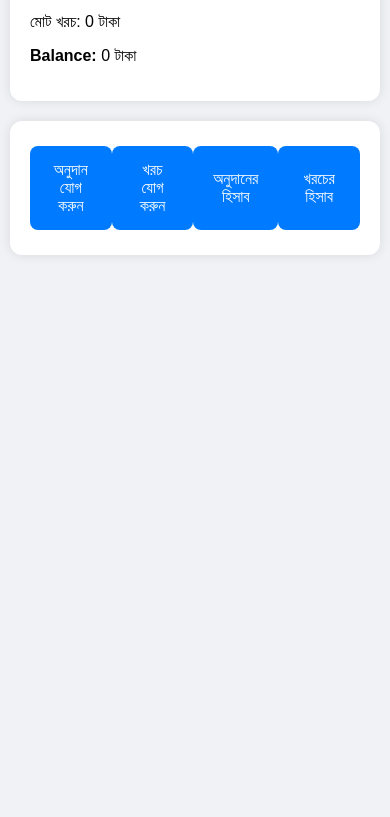
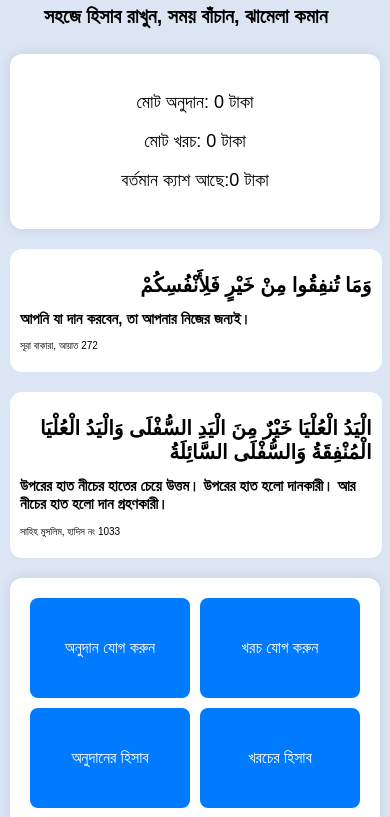
Before and after one commit to samiuli10/donation, a plain HTML site: page index.html in a window 390 px wide. Shown: the part 151-968 px from the top of the page. Before the commit the page ends 844 px from the top, so only its background shows below. Drawn offline with Linux system fonts and the light colour scheme; no server answers.

Commit message:
responsive 2

```diff
--- a/index.html
+++ b/index.html
@@ -2,18 +2,34 @@
 <html>
 <head>
     <title>Donation & Expense Management</title>
+    <meta name="viewport" content="width=device-width, initial-scale=1.0">
     <style>
         body{
             font-family: Arial, sans-serif;
-            background: #f0f2f5;
+            background: #dce5f3;
             margin:0;
             padding:10px;
         }
         .header{
-            font-size: 28px;
+            font-size: 20px;
             font-weight: bold;
             margin-bottom: 20px;
             text-align: center;
+            width: 95%;
+            height: auto;
+        }
+        .ayt{
+            margin: 0 auto;
+            font-size: 10px;
+            width: 95%;
+            height: auto;
+            background-color: white;
+            margin-bottom: 20px;
+            border-radius: 12px;
+            padding: 10px;
+        }
+        .ayt h1{
+            text-align: right;
         }
         .card{
             background: white;
@@ -24,7 +40,6 @@
         }
         button{
             padding: 15px 20px;
-            margin:8px;
             border:none;
             border-radius:8px;
             background:#007bff;
@@ -64,45 +79,79 @@
             color:white;
         }
 
-        /* Flex grid for buttons */
         .button-grid{
             display: flex;
             flex-wrap: wrap;
             justify-content: space-between;
+            gap:10px;
+        }
+        .button-grid button{
+            width:48%;
+        }
+        .password-buttons{
+            justify-content: flex-start;
+            gap:10px;
+        }
+        .totals{
+            text-align: center;
+            font-size: 20px;
+            margin-bottom: 20px;
         }
 
-        /* Responsive adjustments */
+        .table-container{
+            overflow-x:auto;
+        }
+
         @media (max-width: 600px) {
-            .button-grid{
-                flex-direction: row;
+            .button-grid-h{
+                display: grid;
+                grid-template-columns: repeat(2, 1fr);
+                gap: 10px;
             }
-            button{
-                margin:5px 0;
+            .button-grid-h button{
+                width:100%;
+                height: 100px;
+            }
+            .button-grid button{
+                width:100%;
             }
             table th, table td{
                 font-size: 14px;
                 padding:8px;
             }
-        }
-
-        /* Scrollable table on small screens */
-        .table-container{
-            overflow-x:auto;
+            .totals{
+                font-size: 18px;
+            }
         }
     </style>
 </head>
 <body>
 
-    <div class="header">Donation & Expense Dashboard</div>
+    <div class="header">
+        <h1>“মাহফিলের সব হিসাব এক ক্লিকে”</h1>
+        <h4>সহজে হিসাব রাখুন, সময় বাঁচান, ঝামেলা কমান</h4>
+    </div>
 
-    <div class="card">
+    <div class="card totals">
         <p>মোট অনুদান: <span id="totalDonation">0</span> টাকা</p>
         <p>মোট খরচ: <span id="totalExpense">0</span> টাকা</p>
-        <p><b>Balance:</b> <span id="balance">0</span> টাকা</p>
+        <p>বর্তমান ক্যাশ আছে:<span id="balance">0</span> টাকা</p>
+    </div>
+
+    <div class="ayt">
+        <h1>وَمَا تُنفِقُوا مِنْ خَيْرٍ فَلِأَنْفُسِكُمْ</h1>
+        <h2>আপনি যা দান করবেন, তা আপনার নিজের জন্যই।</h2>
+        <p>সূরা বাকারা, আয়াত 272</p>
+    </div>
+
+    <div class="ayt">
+        <h1>الْيَدُ الْعُلْيَا خَيْرٌ مِنَ الْيَدِ السُّفْلَى وَالْيَدُ الْعُلْيَا الْمُنْفِقَةُ وَالسُّفْلَى السَّائِلَةُ </h1>
+        <h2>উপরের হাত নীচের হাতের চেয়ে উত্তম। উপরের হাত হলো দানকারী। আর নীচের হাত হলো দান গ্রহণকারী। </h2>
+        <p>সাহিহ মুসলিম, হাদিস নং 1033</p>
     </div>
 
     <div class="card" id="homeButtons">
-        <div class="button-grid">
+        <div class="button-grid button-grid-h">
             <button onclick="showPasswordPrompt('donation')">অনুদান যোগ করুন</button>
             <button onclick="showPasswordPrompt('expense')">খরচ যোগ করুন</button>
             <button onclick="showPage('donationList')">অনুদানের হিসাব</button>
@@ -110,16 +159,14 @@
         </div>
     </div>
 
-    <!-- Password Prompt -->
     <div class="card hidden" id="passwordDiv">
         <input type="password" id="passwordInput" placeholder="পাসওয়ার্ড লিখুন">
-        <div class="button-grid">
+        <div class="button-grid password-buttons">
             <button onclick="checkPassword()">সাবমিট</button>
             <button onclick="cancelPassword()">বাতিল</button>
         </div>
     </div>
 
-    <!-- Donation Form -->
     <div class="card hidden" id="donationFormDiv">
         <div class="header">অনুদান যোগ করুন</div>
         <input id="donorName" placeholder="দাতার নাম">
@@ -131,7 +178,6 @@
         </div>
     </div>
 
-    <!-- Expense Form -->
     <div class="card hidden" id="expenseFormDiv">
         <div class="header">খরচ যোগ করুন</div>
         <input id="expensePurpose" placeholder="কোন কাজে খরচ">
@@ -143,7 +189,6 @@
         </div>
     </div>
 
-    <!-- Donation List -->
     <div class="card hidden" id="donationList">
         <div class="header">অনুদানের হিসাব</div>
         <div class="table-container">
@@ -154,7 +199,6 @@
         <button onclick="backHome()">Back</button>
     </div>
 
-    <!-- Expense List -->
     <div class="card hidden" id="expenseList">
         <div class="header">খরচের হিসাব</div>
         <div class="table-container">
@@ -167,7 +211,7 @@
 
 <script>
 const DONATION_API = "https://691c4c4e3aaeed735c90492a.mockapi.io/donations";
-const EXPENSE_API = "https://691c4c4e3aaeed735c90492a.mockapi.io/expenses";
+const EXPENSE_API = "https://691c4c4e3aaeed735c90492a.mockapi.io/expense";
 
 const PASSWORD = "ss21";
 let currentForm = "";
@@ -319,7 +363,6 @@ function updateBalance(){
     document.getElementById("balance").innerText = totalDonation - totalExpense;
 }
 
-// Initial load
 loadTotals();
 </script>
 
```
